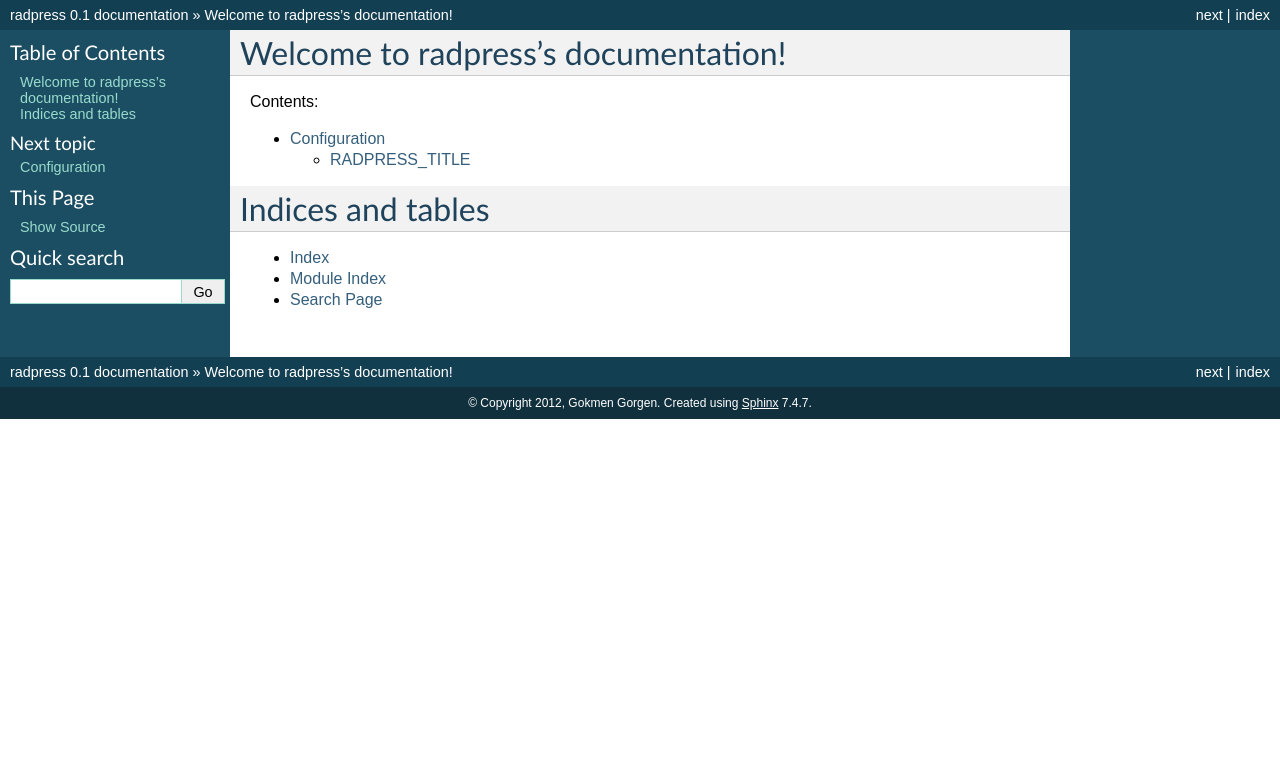
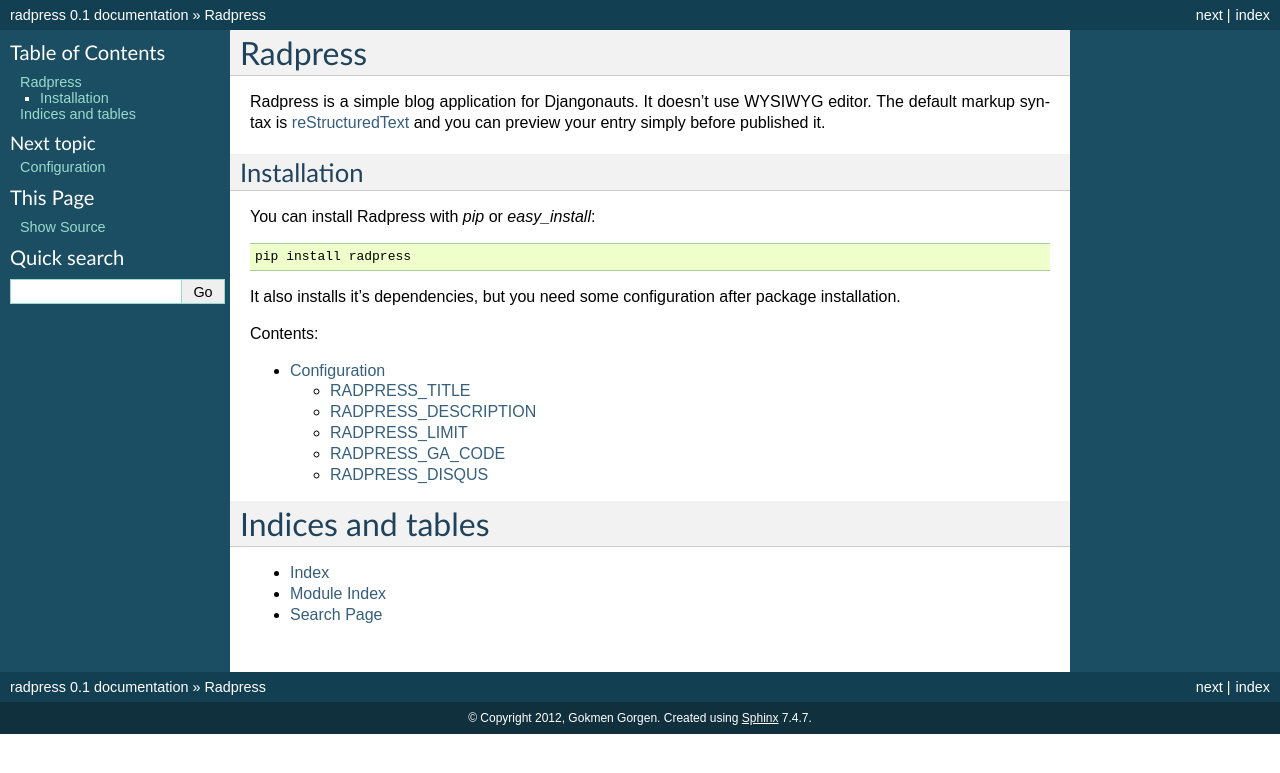
Before and after one commit to MechanisM/radpress, a Sphinx documentation site: the page built from docs/index.rst, in a window 1280 px wide. Shown: the top 773 px of the page. Built offline with Sphinx 7.4.7, drawn with Linux system fonts in a browser that asks for light colours.

Commit message:
update configuration and index docs.

```diff
--- a/docs/configuration.rst
+++ b/docs/configuration.rst
@@ -3,4 +3,30 @@
 
 RADPRESS_TITLE
 --------------
-**Default:** Radpress
+Set your blog title.
+
+**Default:** "Radpress"
+
+RADPRESS_DESCRIPTION
+--------------------
+Set your blog description.
+
+**Default:** "A blogging application for Djangonauts"
+
+RADPRESS_LIMIT
+--------------
+Set blog entry count in a page.
+
+**Default:** 5
+
+RADPRESS_GA_CODE
+----------------
+Set Google Analytics code to enable support.
+
+**Default:** None
+
+RADPRESS_DISQUS
+---------------
+Set shortname if you want to enable Disqus comments support.
+
+**Default:** None
--- a/docs/index.rst
+++ b/docs/index.rst
@@ -3,8 +3,20 @@
    You can adapt this file completely to your liking, but it should at least
    contain the root `toctree` directive.
 
-Welcome to radpress's documentation!
-====================================
+Radpress
+========
+Radpress is a simple blog application for Djangonauts. It doesn't use WYSIWYG
+editor. The default markup syntax is `reStructuredText`_ and you can preview
+your entry simply before published it.
+
+Installation
+------------
+You can install Radpress with `pip` or `easy_install`::
+
+    pip install radpress
+
+It also installs it's dependencies, but you need some configuration after
+package installation.
 
 Contents:
 
@@ -21,3 +33,6 @@
 * :ref:`genindex`
 * :ref:`modindex`
 * :ref:`search`
+
+
+.. _reStructuredText: http://docutils.sourceforge.net/rst.html
```
